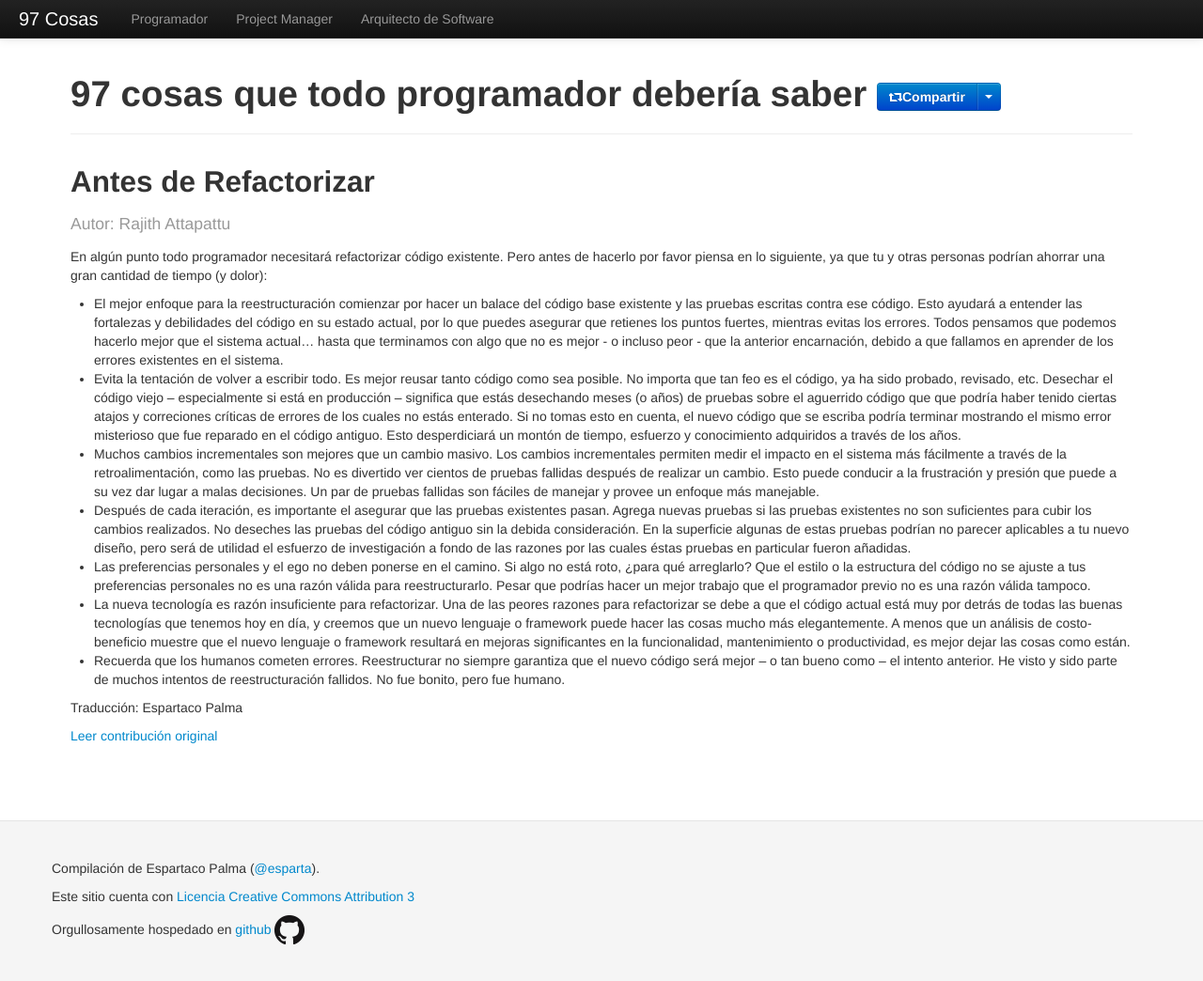
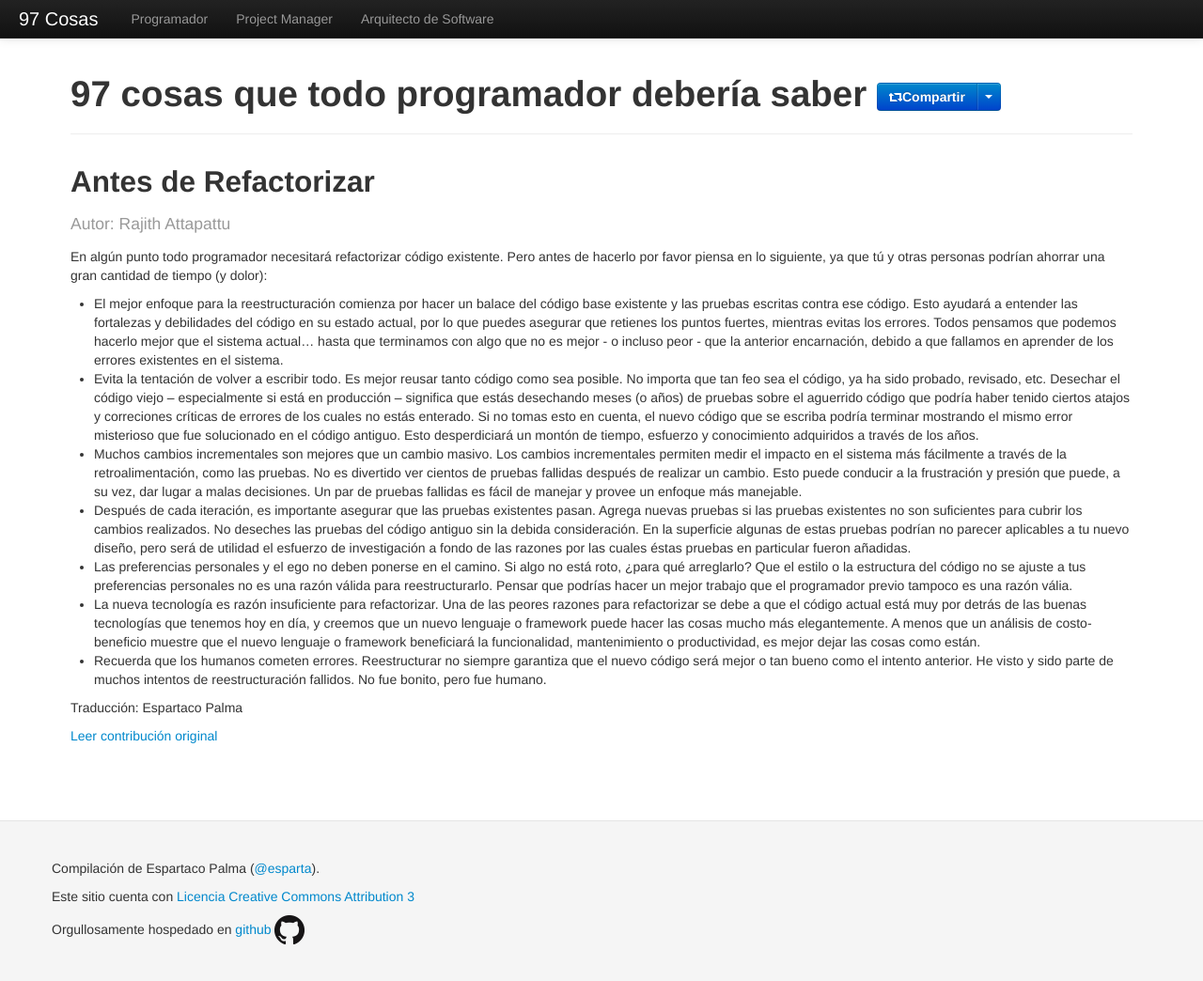
Before and after one commit to esparta/97cosas, a Jekyll site: the page built from programador/antes-de-refactorizar.md, in a window 1280 px wide and 1046 px high. Shown: the whole window at 94% size. Built offline with Jekyll 4.4.1, drawn with Linux system fonts in a browser that asks for light colours; comment, search, counter and statistics services are not loaded.

Commit message:
Spelling corrections on antes-de-refactorizar

```diff
--- a/programador/antes-de-refactorizar.md
+++ b/programador/antes-de-refactorizar.md
@@ -7,12 +7,53 @@
 original: http://programmer.97things.oreilly.com/wiki/index.php/Before_You_Refactor
 ---
 
-En algún punto todo programador necesitará refactorizar código existente. Pero antes de hacerlo por favor piensa en lo siguiente, ya que tu y otras personas podrían ahorrar una gran cantidad de tiempo (y dolor):
+En algún punto todo programador necesitará refactorizar código existente. Pero
+antes de hacerlo por favor piensa en lo siguiente, ya que tú y otras personas
+podrían ahorrar una gran cantidad de tiempo (y dolor):
 
-* El mejor enfoque para la reestructuración comienzar por hacer un balace del código base existente y las pruebas escritas contra ese código. Esto ayudará a entender las fortalezas y debilidades del código en su estado actual, por lo que puedes asegurar que retienes los puntos fuertes, mientras evitas los errores. Todos pensamos que podemos hacerlo mejor que el sistema actual... hasta que terminamos con algo que no es mejor - o incluso peor - que la anterior encarnación,  debido a que fallamos en aprender de los errores existentes en el sistema.
-* Evita la tentación de volver a escribir todo. Es mejor reusar tanto código como sea posible. No importa que tan feo es el código, ya ha sido probado, revisado, etc. Desechar el código viejo -- especialmente si está en producción -- significa que estás desechando meses (o años) de pruebas sobre el aguerrido código que que podría haber tenido ciertas atajos y correciones críticas de errores de los cuales no estás enterado. Si no tomas esto en cuenta, el nuevo código que se escriba podría terminar mostrando el mismo error misterioso que fue reparado en el código antiguo. Esto desperdiciará un montón de tiempo, esfuerzo y conocimiento adquiridos a través de los años.
-* Muchos cambios incrementales son mejores que un cambio masivo. Los cambios incrementales permiten medir el impacto en el sistema más fácilmente a través de la retroalimentación, como las pruebas. No es divertido ver cientos de pruebas fallidas después de realizar un cambio. Esto puede conducir a la frustración y presión que puede a su vez dar lugar a malas decisiones. Un par de pruebas fallidas son fáciles de manejar y provee un enfoque más manejable.
-* Después de cada iteración, es importante el asegurar que las pruebas existentes pasan. Agrega nuevas pruebas si las pruebas existentes no son suficientes para cubir los cambios realizados. No deseches las pruebas del código antiguo sin la debida consideración. En la superficie algunas de estas pruebas podrían no parecer aplicables a tu nuevo diseño, pero será de utilidad el esfuerzo de investigación a fondo de las razones por las cuales éstas pruebas en particular fueron añadidas.
-* Las preferencias personales y el ego no deben ponerse en el camino. Si algo no está roto, ¿para qué arreglarlo? Que el estilo o la estructura del código no se ajuste a tus preferencias personales no es una razón válida para reestructurarlo. Pesar que podrías hacer un mejor trabajo que el programador previo no es una razón válida tampoco.
-* La nueva tecnología es razón insuficiente para refactorizar. Una de las peores razones para refactorizar se debe a que el código actual está muy por detrás de todas las buenas tecnologías que tenemos hoy en día, y creemos que un nuevo lenguaje o framework puede hacer las cosas mucho más elegantemente. A menos que un análisis de costo-beneficio muestre que el nuevo lenguaje o framework resultará en mejoras significantes en la funcionalidad, mantenimiento o productividad, es mejor dejar las cosas como están.
-* Recuerda que los humanos cometen errores. Reestructurar no siempre garantiza que el nuevo código será mejor -- o tan bueno como -- el intento anterior. He visto y sido parte de muchos intentos de reestructuración fallidos. No fue bonito, pero fue humano.
+* El mejor enfoque para la reestructuración comienza por hacer un balace del
+código base existente y las pruebas escritas contra ese código. Esto ayudará a
+entender las fortalezas y debilidades del código en su estado actual, por lo
+que puedes asegurar que retienes los puntos fuertes, mientras evitas los
+errores. Todos pensamos que podemos hacerlo mejor que el sistema actual...
+hasta que terminamos con algo que no es mejor - o incluso peor - que la
+anterior encarnación,  debido a que fallamos en aprender de los errores
+existentes en el sistema.
+* Evita la tentación de volver a escribir todo. Es mejor reusar tanto código
+como sea posible. No importa que tan feo sea el código, ya ha sido probado,
+revisado, etc. Desechar el código viejo -- especialmente si está en producción
+-- significa que estás desechando meses (o años) de pruebas sobre el aguerrido
+código que podría haber tenido ciertos atajos y correciones críticas de
+errores de los cuales no estás enterado. Si no tomas esto en cuenta, el nuevo
+código que se escriba podría terminar mostrando el mismo error misterioso que
+fue solucionado en el código antiguo. Esto desperdiciará un montón de tiempo,
+esfuerzo y conocimiento adquiridos a través de los años.
+* Muchos cambios incrementales son mejores que un cambio masivo. Los cambios
+incrementales permiten medir el impacto en el sistema más fácilmente a través
+de la retroalimentación, como las pruebas. No es divertido ver cientos de
+pruebas fallidas después de realizar un cambio. Esto puede conducir a la
+frustración y presión que puede, a su vez, dar lugar a malas decisiones. Un par
+de pruebas fallidas es fácil de manejar y provee un enfoque más manejable.
+* Después de cada iteración, es importante asegurar que las pruebas
+existentes pasan. Agrega nuevas pruebas si las pruebas existentes no son
+suficientes para cubrir los cambios realizados. No deseches las pruebas del
+código antiguo sin la debida consideración. En la superficie algunas de estas
+pruebas podrían no parecer aplicables a tu nuevo diseño, pero será de utilidad
+el esfuerzo de investigación a fondo de las razones por las cuales éstas
+pruebas en particular fueron añadidas.
+* Las preferencias personales y el ego no deben ponerse en el camino. Si algo
+no está roto, ¿para qué arreglarlo? Que el estilo o la estructura del código
+no se ajuste a tus preferencias personales no es una razón válida para
+reestructurarlo. Pensar que podrías hacer un mejor trabajo que el programador
+previo tampoco es una razón vália.
+* La nueva tecnología es razón insuficiente para refactorizar. Una de las
+peores razones para refactorizar se debe a que el código actual está muy por
+detrás de las buenas tecnologías que tenemos hoy en día, y creemos que
+un nuevo lenguaje o framework puede hacer las cosas mucho más elegantemente.
+A menos que un análisis de costo-beneficio muestre que el nuevo lenguaje o
+framework beneficiará la funcionalidad, mantenimiento o productividad, es
+mejor dejar las cosas como están.
+* Recuerda que los humanos cometen errores. Reestructurar no siempre garantiza
+que el nuevo código será mejor o tan bueno como el intento anterior. He
+visto y sido parte de muchos intentos de reestructuración fallidos. No fue
+bonito, pero fue humano.
```
